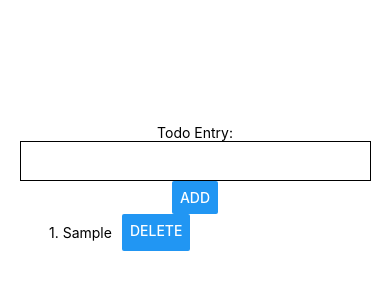
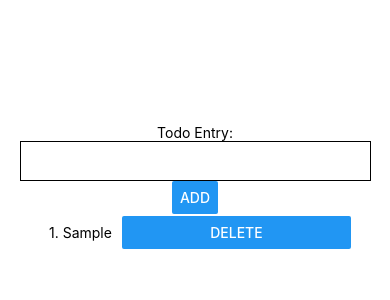
Before and after one commit to jeffreytjs/Mobile-App-Dev-With-React-Native, a React Native app in the folder todoApp/: screen / in a window 390 px wide. Both pictures are taken after typing "Sample" into the empty fields and a click on the button "ADD". Shown: the top 300 px of the page. Built offline with nearby package versions, Linux system fonts and the light colour scheme.

Commit message:
Add alert to delete function

```diff
--- a/todoApp/App.js
+++ b/todoApp/App.js
@@ -1,6 +1,7 @@
 import { StatusBar } from "expo-status-bar";
 import React, { useState } from "react";
 import {
+  Alert,
   Button,
   FlatList,
   StyleSheet,
@@ -46,7 +47,24 @@ export default function App() {
         <Text style={styles.entryText}>
           {index + 1}. {item}
         </Text>
-        <Button onPress={() => deleteEntry(index)} title="Delete" />
+        <View style={styles.entryButton}>
+          <Button
+            onPress={() => {
+              Alert.alert("Todo", "Do you want to delete?", [
+                {
+                  text: "Yes",
+                  onPress: () => {
+                    deleteEntry(index);
+                  },
+                },
+                {
+                  text: "No",
+                },
+              ]);
+            }}
+            title="Delete"
+          />
+        </View>
       </View>
     );
   }
@@ -83,6 +101,10 @@ const styles = StyleSheet.create({
     height: 40,
     padding: 5,
   },
+  entryButton: {
+    flex: 1,
+    justifyContent: "center",
+  },
   entryContainer: {
     flexDirection: "row",
   },
```
